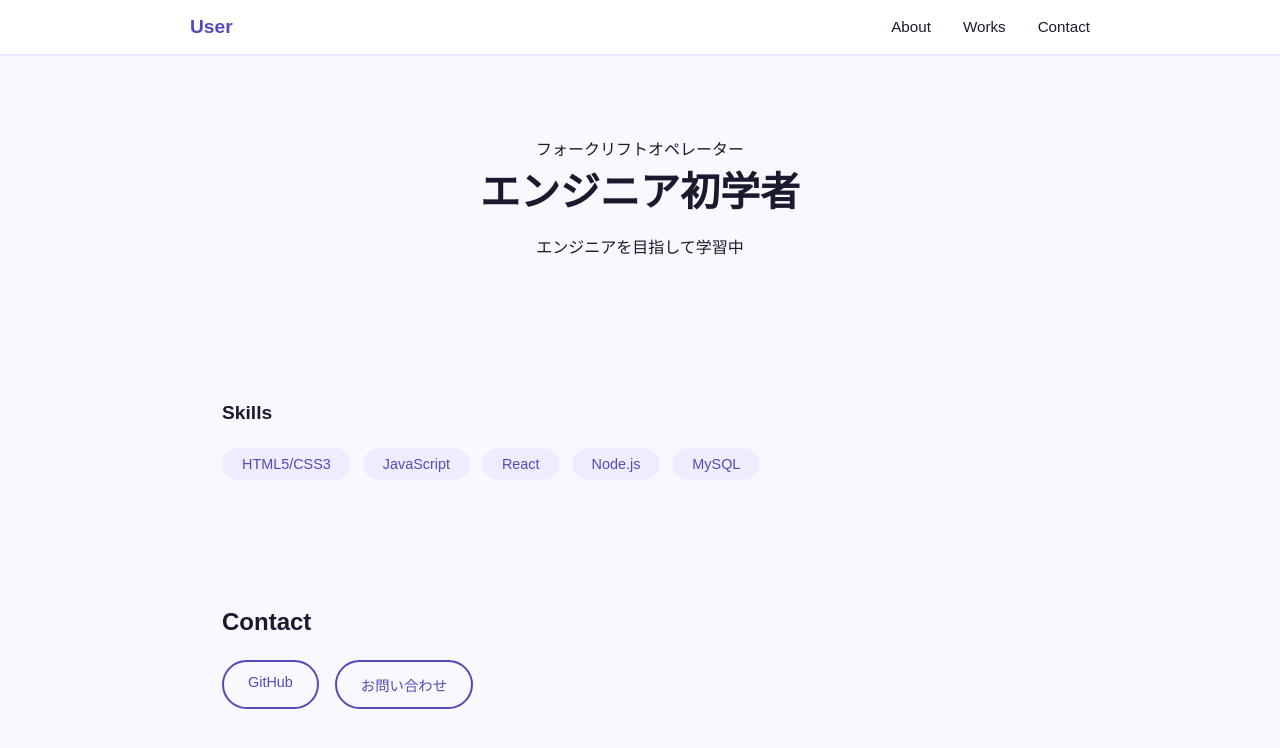
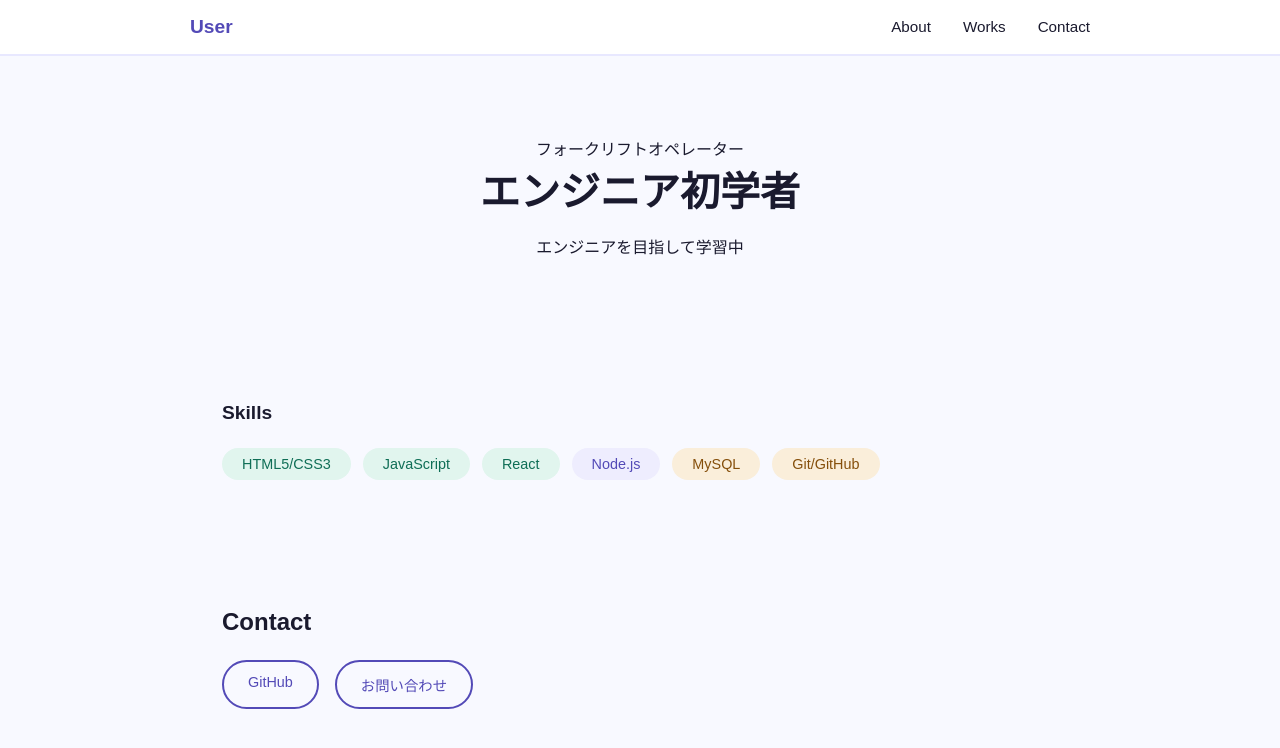
Before and after one commit to Peparoncino/first_portfolio, a React (Vite) app: page / in a window 1280 px wide. Shown: the top 748 px of the page. Built offline with nearby package versions, Linux system fonts and the light colour scheme.

Commit message:
skillsの追加とスタイルの追加

```diff
--- a/src/components/Skills.jsx
+++ b/src/components/Skills.jsx
@@ -3,11 +3,12 @@ function Skills(){
     <section className="skills">
       <h2>Skills</h2>
       <div className="skills-grid">
-        <p className="skill-badge">HTML5/CSS3</p>
-        <p className="skill-badge">JavaScript</p>
-        <p className="skill-badge">React</p>
-        <p className="skill-badge">Node.js</p>
-        <p className="skill-badge">MySQL</p>
+        <p className="skill-badge front-lang">HTML5/CSS3</p>
+        <p className="skill-badge front-lang">JavaScript</p>
+        <p className="skill-badge front-lang">React</p>
+        <p className="skill-badge back-lang">Node.js</p>
+        <p className="skill-badge others">MySQL</p>
+        <p className="skill-badge others">Git/GitHub</p>
       </div>
     </section>
   )
--- a/src/index.css
+++ b/src/index.css
@@ -99,12 +99,25 @@ section {
 }
 
 .skill-badge {
-  background: #eeedfe;
-  color: #534ab7;
   padding: 0.5rem 1.25rem;
   border-radius: 999px;
   font-size: 0.9rem;
   font-weight: 500;
+}
+
+.front-lang {
+  background: #e1f5ee;
+  color: #0f6e56;
+}
+
+.back-lang {
+  background: #eeedfe;
+  color: #534ab7;
+}
+
+.others {
+  background: #faeeda;
+  color: #854f0b;
 }
 
 /* Contact */
```
